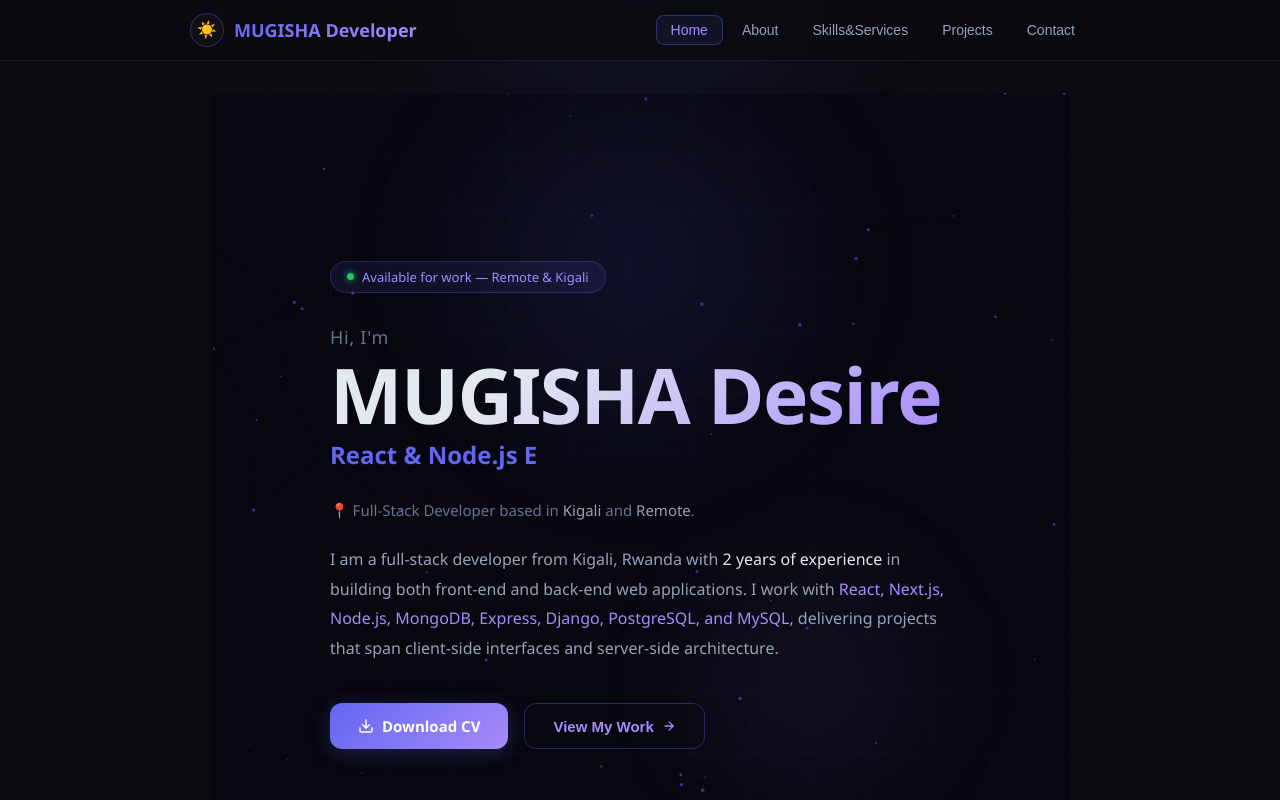
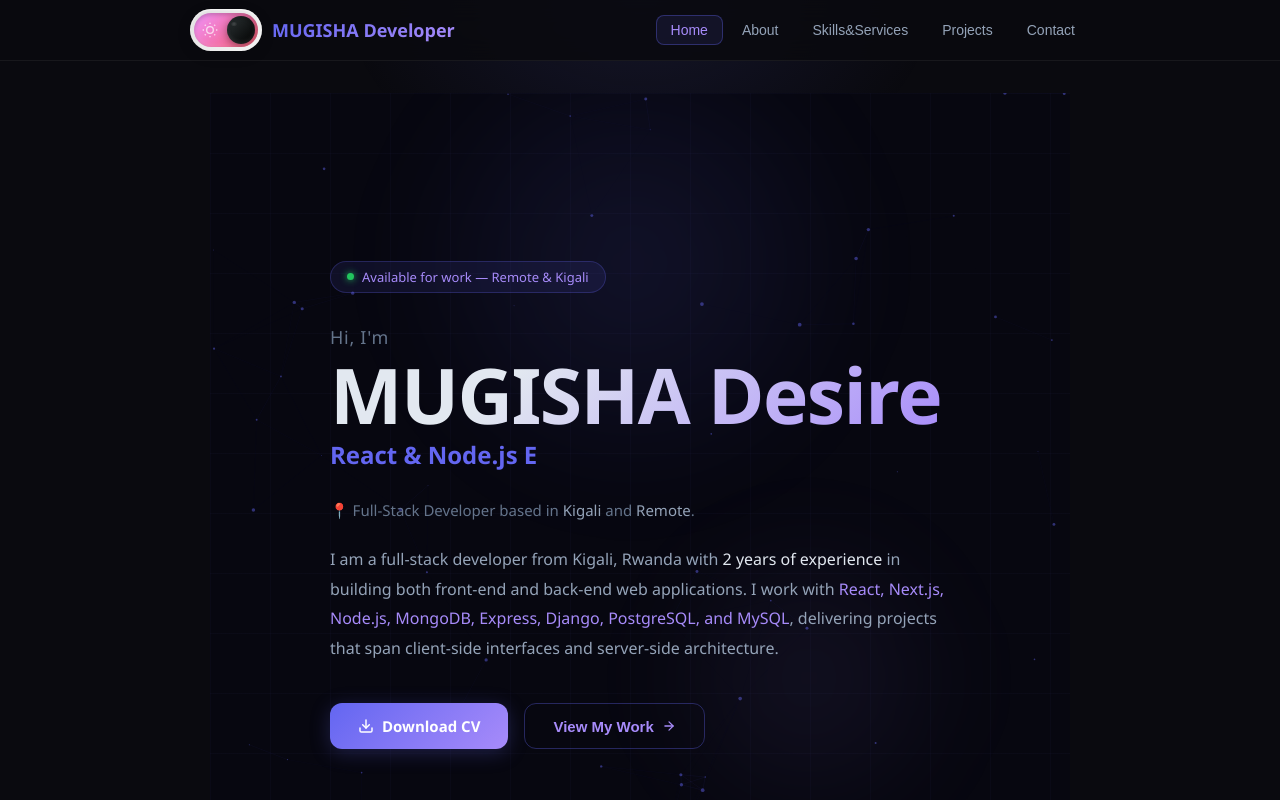
Before and after one commit to MugishaDesire/Portfolio, a React (Create React App) app: page / in a window 1280 px wide. Shown: the top 800 px of the page. Built offline with nearby package versions, Linux system fonts and the light colour scheme.

Commit message:
dark and light mode fix

```diff
--- a/src/App.js
+++ b/src/App.js
@@ -207,36 +207,259 @@ function HamburgerBtn({ menuOpen, onToggle }) {
   );
 }
 
+// function ThemeToggle() {
+//   const { isDark, toggle } = useTheme();
+//   const c = useColors();
+//   const [hover, setHover] = useState(false);
+
+//   return (
+//     <button
+//       onClick={toggle}
+//       onMouseEnter={() => setHover(true)}
+//       onMouseLeave={() => setHover(false)}
+//       aria-label="Toggle theme"
+//       title={isDark ? "Switch to light mode" : "Switch to dark mode"}
+//       style={{
+//         display: "inline-flex", alignItems: "center", justifyContent: "center",
+//         width: "34px", height: "34px", borderRadius: "50%",
+//         background: hover ? c.badgeBg : c.cardBg,
+//         border: `1px solid ${c.borderAccent}`,
+//         cursor: "pointer",
+//         transition: "all 0.25s",
+//         userSelect: "none", flexShrink: 0,
+//         padding: 0,
+//       }}
+//     >
+//       <span style={{
+//         fontSize: "16px", display: "inline-block", lineHeight: 1,
+//         transition: "transform 0.4s ease",
+//         transform: hover ? "rotate(25deg)" : "rotate(0deg)",
+//       }}>
+//         {isDark ? "☀️" : "🌙"}
+//       </span>
+//     </button>
+//   );
+// }
+
+
 function ThemeToggle() {
   const { isDark, toggle } = useTheme();
-  const c = useColors();
-  const [hover, setHover] = useState(false);
 
   return (
-    <button
-      onClick={toggle}
-      onMouseEnter={() => setHover(true)}
-      onMouseLeave={() => setHover(false)}
-      aria-label="Toggle theme"
-      title={isDark ? "Switch to light mode" : "Switch to dark mode"}
-      style={{
-        display: "inline-flex", alignItems: "center", justifyContent: "center",
-        width: "34px", height: "34px", borderRadius: "50%",
-        background: hover ? c.badgeBg : c.cardBg,
-        border: `1px solid ${c.borderAccent}`,
-        cursor: "pointer",
-        transition: "all 0.25s",
-        userSelect: "none", flexShrink: 0,
-        padding: 0,
-      }}
-    >
-      <span style={{
-        fontSize: "16px", display: "inline-block", lineHeight: 1,
-        transition: "transform 0.4s ease",
-        transform: hover ? "rotate(25deg)" : "rotate(0deg)",
-      }}>
-        {isDark ? "☀️" : "🌙"}
-      </span>
-    </button>
+    <div className="toggle-wrapper">
+      <input
+        className="toggle-checkbox"
+        type="checkbox"
+        checked={isDark}
+        onChange={toggle}
+        aria-label="Toggle theme"
+        title={isDark ? "Switch to light mode" : "Switch to dark mode"}
+      />
+      <div className="toggle-container">
+        <div className="toggle-track">
+          {/* Sun icon for light mode */}
+          <svg
+            className="toggle-icon sun-icon"
+            viewBox="0 0 24 24"
+            fill="none"
+            stroke="currentColor"
+            strokeWidth="2"
+          >
+            <circle cx="12" cy="12" r="5" />
+            <line x1="12" y1="1" x2="12" y2="3" />
+            <line x1="12" y1="21" x2="12" y2="23" />
+            <line x1="4.22" y1="4.22" x2="5.64" y2="5.64" />
+            <line x1="18.36" y1="18.36" x2="19.78" y2="19.78" />
+            <line x1="1" y1="12" x2="3" y2="12" />
+            <line x1="21" y1="12" x2="23" y2="12" />
+            <line x1="4.22" y1="19.78" x2="5.64" y2="18.36" />
+            <line x1="18.36" y1="5.64" x2="19.78" y2="4.22" />
+          </svg>
+
+          {/* Moon icon for dark mode */}
+          <svg
+            className="toggle-icon moon-icon"
+            viewBox="0 0 24 24"
+            fill="none"
+            stroke="currentColor"
+            strokeWidth="2"
+          >
+            <path d="M21 12.79A9 9 0 1 1 11.21 3 7 7 0 0 0 21 12.79z" />
+          </svg>
+        </div>
+        <div className="toggle-thumb">
+          <div className="toggle-thumb-shine" />
+        </div>
+      </div>
+
+      <style>{`
+        .toggle-wrapper {
+          display: flex;
+          justify-content: center;
+          align-items: center;
+          position: relative;
+          padding: 4px;
+          border-radius: 50px;
+          background: linear-gradient(145deg, #e0e0e0, #f5f5f5);
+          box-shadow:
+            0 4px 15px rgba(0, 0, 0, 0.1),
+            inset 0 1px 2px rgba(255, 255, 255, 0.8);
+          transition: all 0.3s ease;
+          flex-shrink: 0;
+        }
+
+        .toggle-wrapper:hover {
+          box-shadow:
+            0 6px 20px rgba(0, 0, 0, 0.15),
+            inset 0 1px 2px rgba(255, 255, 255, 0.8);
+          transform: scale(1.02);
+        }
+
+        .toggle-wrapper:active {
+          transform: scale(0.95);
+        }
+
+        .toggle-checkbox {
+          appearance: none;
+          position: absolute;
+          z-index: 2;
+          width: 100%;
+          height: 100%;
+          border-radius: 50px;
+          cursor: pointer;
+          opacity: 0;
+          margin: 0;
+        }
+
+        .toggle-container {
+          position: relative;
+          width: 64px;
+          height: 34px;
+          border-radius: 50px;
+          background: linear-gradient(135deg, #667eea 0%, #764ba2 100%);
+          box-shadow:
+            inset 0 2px 4px rgba(0, 0, 0, 0.2),
+            inset 0 -2px 4px rgba(255, 255, 255, 0.1);
+          transition: background 0.5s cubic-bezier(0.4, 0, 0.2, 1);
+          overflow: hidden;
+        }
+
+        .toggle-checkbox:checked + .toggle-container {
+          background: linear-gradient(135deg, #f093fb 0%, #f5576c 100%);
+        }
+
+        .toggle-track {
+          position: absolute;
+          top: 0;
+          left: 0;
+          right: 0;
+          bottom: 0;
+          display: flex;
+          justify-content: space-between;
+          align-items: center;
+          padding: 0 8px;
+          z-index: 0;
+        }
+
+        .toggle-icon {
+          width: 16px;
+          height: 16px;
+          color: rgba(255, 255, 255, 0.7);
+          transition: all 0.3s ease;
+        }
+
+        .toggle-thumb {
+          position: absolute;
+          top: 3px;
+          left: 3px;
+          width: 28px;
+          height: 28px;
+          border-radius: 50%;
+          background: linear-gradient(135deg, #ffffff 0%, #f0f0f0 100%);
+          box-shadow:
+            0 2px 8px rgba(0, 0, 0, 0.2),
+            inset 0 -2px 4px rgba(0, 0, 0, 0.05),
+            inset 0 2px 4px rgba(255, 255, 255, 0.8);
+          transition: all 0.5s cubic-bezier(0.4, 0, 0.2, 1);
+          z-index: 1;
+        }
+
+        .toggle-checkbox:checked + .toggle-container .toggle-thumb {
+          left: calc(100% - 31px);
+          background: linear-gradient(135deg, #2d3436 0%, #000000 100%);
+          box-shadow:
+            0 2px 8px rgba(0, 0, 0, 0.4),
+            inset 0 -2px 4px rgba(255, 255, 255, 0.1),
+            inset 0 2px 4px rgba(0, 0, 0, 0.3);
+        }
+
+        .toggle-thumb-shine {
+          position: absolute;
+          top: 4px;
+          left: 6px;
+          width: 8px;
+          height: 6px;
+          border-radius: 50%;
+          background: radial-gradient(circle at center, rgba(255, 255, 255, 0.8) 0%, transparent 100%);
+          opacity: 0.6;
+          transition: all 0.3s ease;
+        }
+
+        .toggle-checkbox:checked + .toggle-container .toggle-thumb-shine {
+          opacity: 0.2;
+          left: 4px;
+          top: 6px;
+          width: 6px;
+          height: 4px;
+        }
+
+        /* Optional: Add ripple effect on click */
+        .toggle-wrapper::after {
+          content: '';
+          position: absolute;
+          inset: -2px;
+          border-radius: 50px;
+          background: linear-gradient(135deg, #667eea, #764ba2, #f093fb, #f5576c);
+          background-size: 300% 300%;
+          opacity: 0;
+          z-index: -1;
+          animation: gradientShift 3s ease infinite;
+          transition: opacity 0.3s ease;
+        }
+
+        .toggle-wrapper:hover::after {
+          opacity: 0.3;
+        }
+
+        @keyframes gradientShift {
+          0%, 100% { background-position: 0% 50%; }
+          50% { background-position: 100% 50%; }
+        }
+
+        /* Responsive adjustments */
+        @media (max-width: 640px) {
+          .toggle-container {
+            width: 56px;
+            height: 30px;
+          }
+          .toggle-thumb {
+            width: 24px;
+            height: 24px;
+            top: 3px;
+            left: 3px;
+          }
+          .toggle-checkbox:checked + .toggle-container .toggle-thumb {
+            left: calc(100% - 27px);
+          }
+          .toggle-icon {
+            width: 14px;
+            height: 14px;
+          }
+          .toggle-track {
+            padding: 0 6px;
+          }
+        }
+      `}</style>
+    </div>
   );
 }
```
